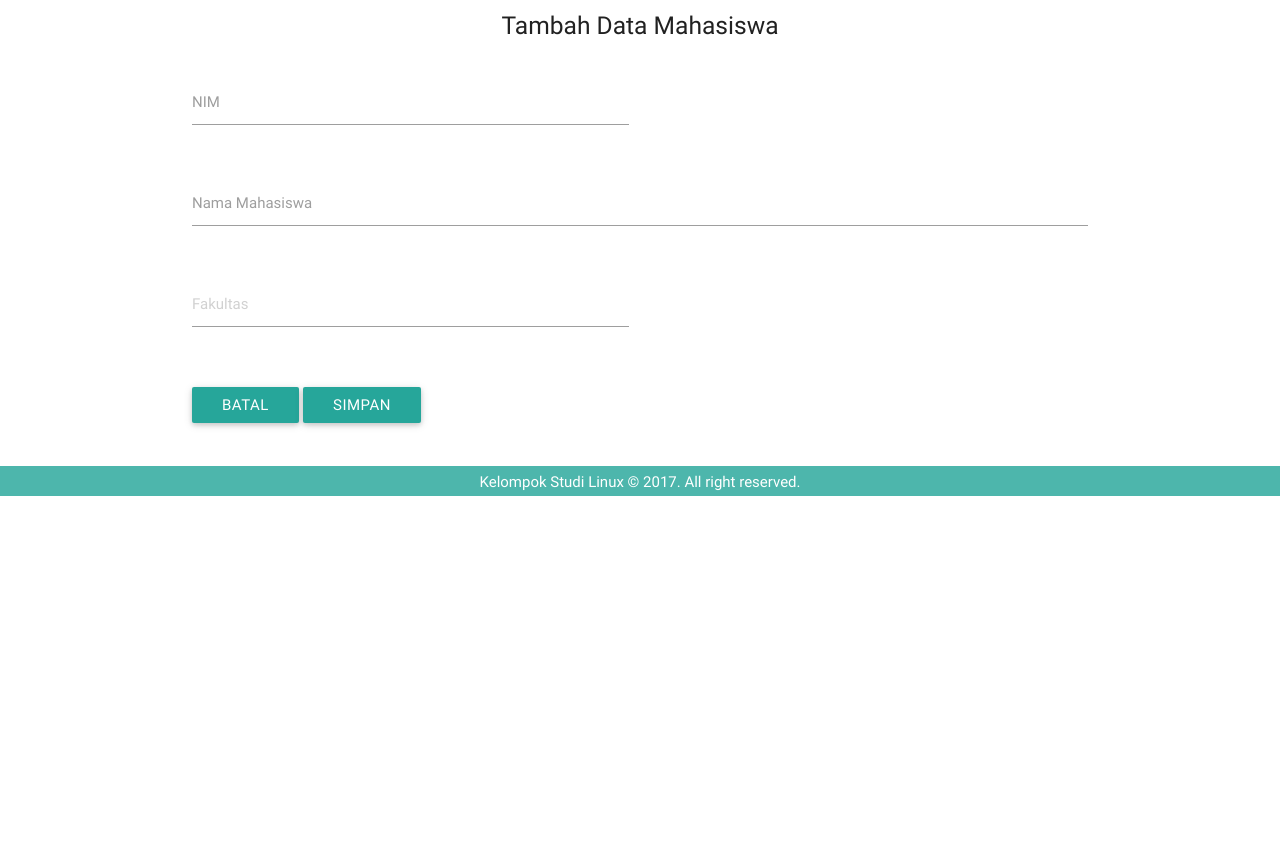
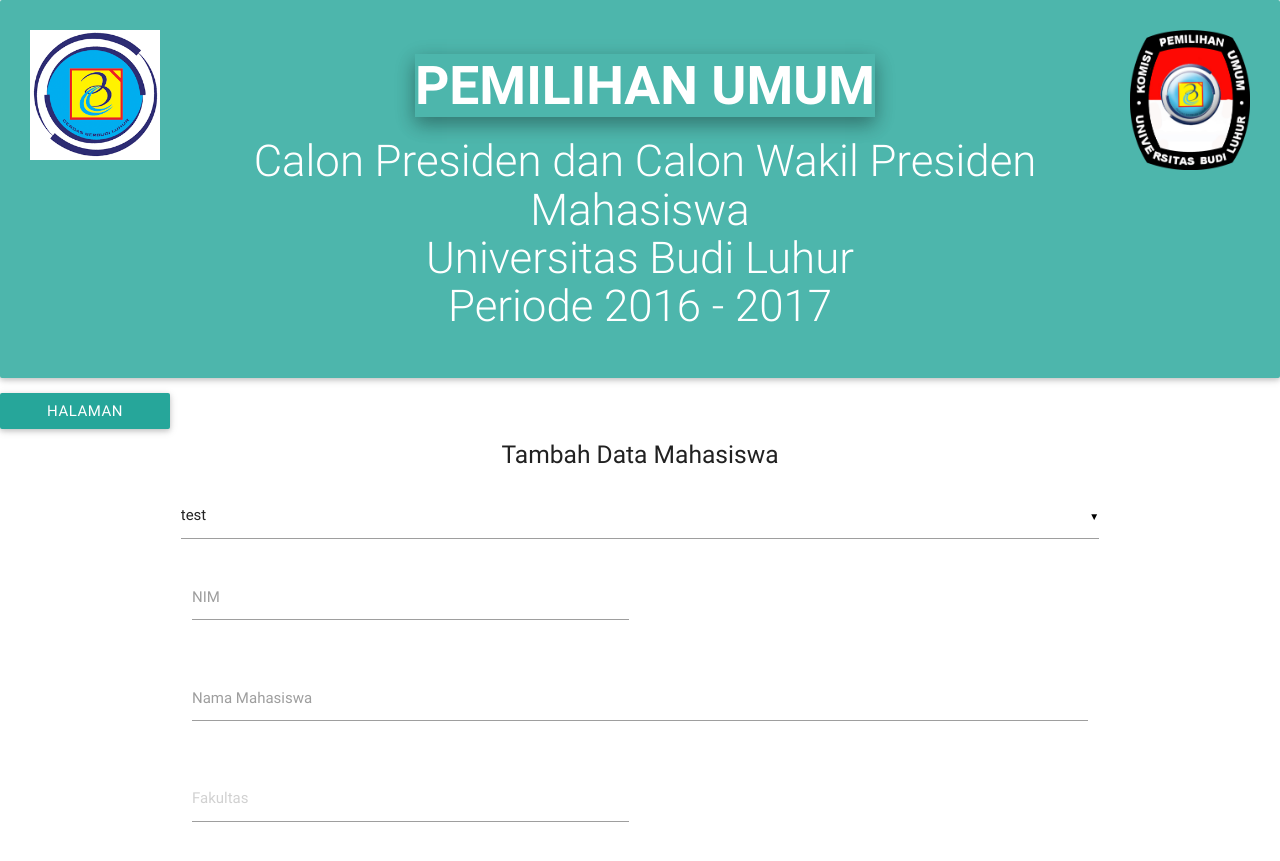
Before and after one commit to teamksl/kpu-apps, a PHP site: page /tambah-mhs.php in a window 1280 px wide. Shown: the top 861 px of the page. Before the commit the page ends 496 px from the top, so only its background shows below. Run offline with PHP 8.4, Linux system fonts and the light colour scheme; data that the repository does not hold is empty.

Commit message:
tambah gambar
file nava header imgae

```diff
--- /dev/null
+++ b/header.php
@@ -0,0 +1,10 @@
+<div class="card-panel teal lighten-2">
+  <div class="left"><img src="pictures/bl.png" style="width 130px;height:130px;"></div>
+  <div class="right"><img src="pictures/kpu.png" style="width:120px;height:140px;"></div>
+  <div class="center" style="color:#FFFFFF">
+    <h2 class="medium"><b class="z-depth-2">PEMILIHAN UMUM</b></h2>
+    <!-- <hr width="400px"> -->
+    <h3 class="light">Calon Presiden dan Calon Wakil Presiden Mahasiswa
+    </br>Universitas Budi Luhur</br>Periode 2016 - 2017</h3>
+  </div>
+</div>
--- /dev/null
+++ b/nav.php
@@ -0,0 +1,11 @@
+<div>
+  <a class='dropdown-button btn' href='#' data-activates='dropdown1' style="width:170px">HALAMAN</a>
+  <!-- Dropdown Structure -->
+  <ul id='dropdown1' class='dropdown-content'>
+    <!-- <li><a href="beranda.php">Data Rekapitulasi</a></li> -->
+    <li><a href="mhs.php">Data Mahasiswa</a></li>
+    <!-- <li><a href="kandidat.php">Data Kandidat</a></li> -->
+    <li><a href="eula.php">EULA</a></li>
+    <li><a href="logout.php">Keluar</a></li>
+  </ul>
+</div>
--- a/tambah-mhs.php
+++ b/tambah-mhs.php
@@ -1,21 +1,23 @@
 <?php
-  // include '../koneksi.php';
+  include 'koneksi.php';
   // session_start();
   // if (isset($_SESSION['user'])) {
-    // if (isset($_POST['submit'])) {
-    //   $nim      = $_POST['nim'];
-    //   $nama     = $_POST['nama'];
-    //   $fakultas = $_POST['fakultas'];
-    //   $status   = $_POST['status'];
-    //   $input = "INSERT INTO mahasiswa VALUES('$nim', '$nama', '$fakultas','$status')";
-    //   $query_input =mysql_query($input);
-    //   if($query_input){
-    //     header("location: mhs.php");
-    //     }
-    //     else {
-    //     echo "<script>alert('NIM Anda sudah terdaftar.');window.location='tambah-mhs.php';</script>";
-    //     }
-    // }
+  //   if (isset($_POST['submit'])) {
+  //     $nim      = $_POST['nim'];
+  //     $nama     = $_POST['nama'];
+  //     $fakultas = $_POST['fakultas'];
+  //     $status   = $_POST['status'];
+  //     $input = "INSERT INTO mahasiswa VALUES('$nim', '$nama', '$fakultas','$status')";
+  //     $query_input =mysql_query($input);
+  //     if($query_input){
+  //       header("location: mhs.php");
+  //       }
+  //       else {
+  //       echo "<script>alert('NIM Anda sudah terdaftar.');window.location='tambah-mhs.php';</script>";
+  //       }
+  //   }
+
+  $sqltampil = mysql_query("SELECT * FROM partai");
 ?>
 
 <?php
@@ -98,9 +100,9 @@
     </head>
 
     <body>
-      <?php //include 'header.php'; ?>
+      <?php include 'header.php'; ?>
 
-      <?php //include 'nav.php'; ?>
+      <?php include 'nav.php'; ?>
 
       <div style="height:100%;">
         <div>
@@ -111,6 +113,12 @@
           <div class="section">
             <div class="row">
 
+              <select name="" id="">
+                <option value="1">test</option>
+                <option value="2">test</option>
+                <option value="3">test</option>
+                <option value="4">test</option>
+              </select>
               <form class="col s12" action="tambah-mhs.php" method="POST" enctype="multipart/form-data" name="tbl_mhs">
                 <div class="row">
                   <div class="input-field col s8 m6">
```
Also changed, not shown: pictures/1.jpg (added), pictures/2.jpg (added), pictures/3.jpg (added), pictures/4.jpg (added), pictures/5.jpg (added), pictures/6.jpg (added), pictures/bl.png (added), pictures/kpu.png (added), pictures/ksl.png (added), pictures/no1.jpg (added), pictures/no2.jpg (added), pictures/no3.jpg (added), pictures/ocal.jpg (added).
